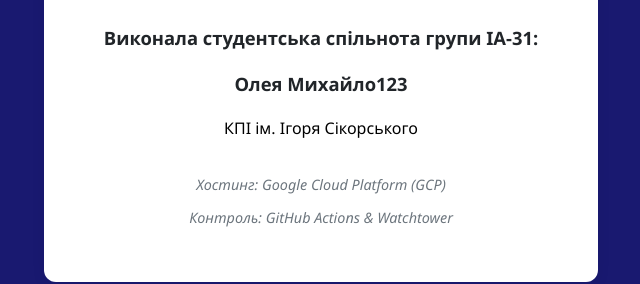
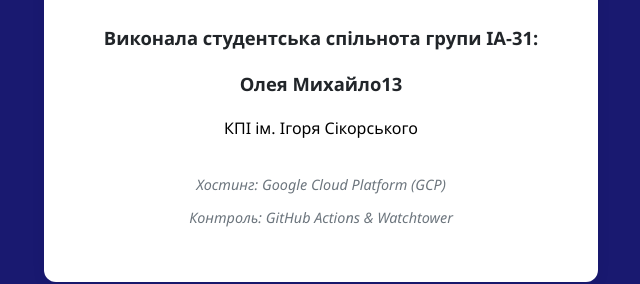
Before and after one commit to Hoityk/lab5-cloud, a plain HTML site: page index.html in a window 1280 px wide. Shown: the part 269-553 px from the top of the page, 319-959 px from the left. Drawn offline with Linux system fonts and the light colour scheme.

Commit message:
Correct author name in index.html

```diff
--- a/index.html
+++ b/index.html
@@ -19,7 +19,7 @@
         <h2>Лабораторна робота №5</h2>
         <div class="author">
             <p>Виконала студентська спільнота групи ІА-31:</p>
-            <p>Олея Михайло123</p>
+            <p>Олея Михайло13</p>
             <p class="kpi">КПІ ім. Ігоря Сікорського</p>
         </div>
         <div class="server">
```
